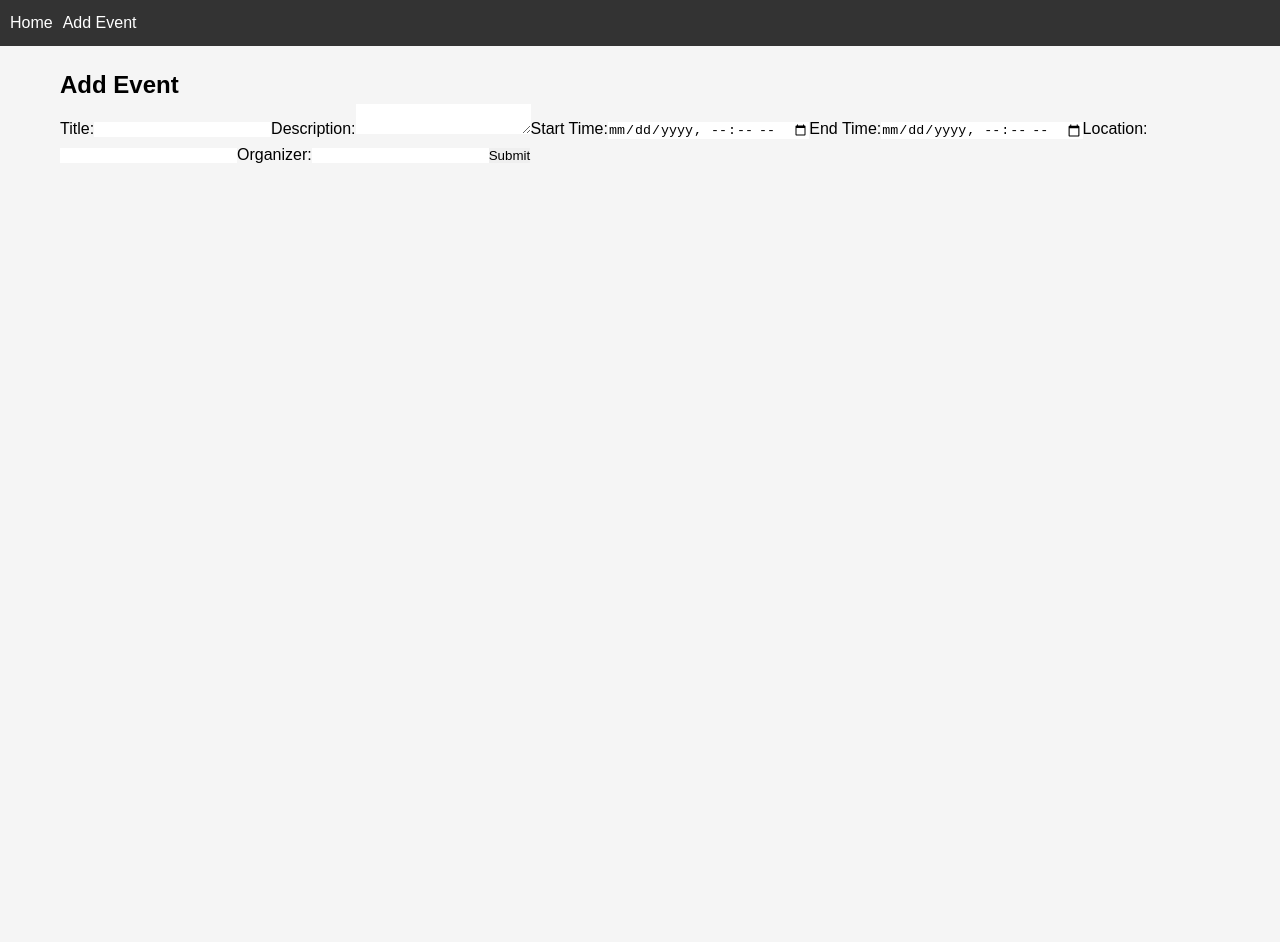
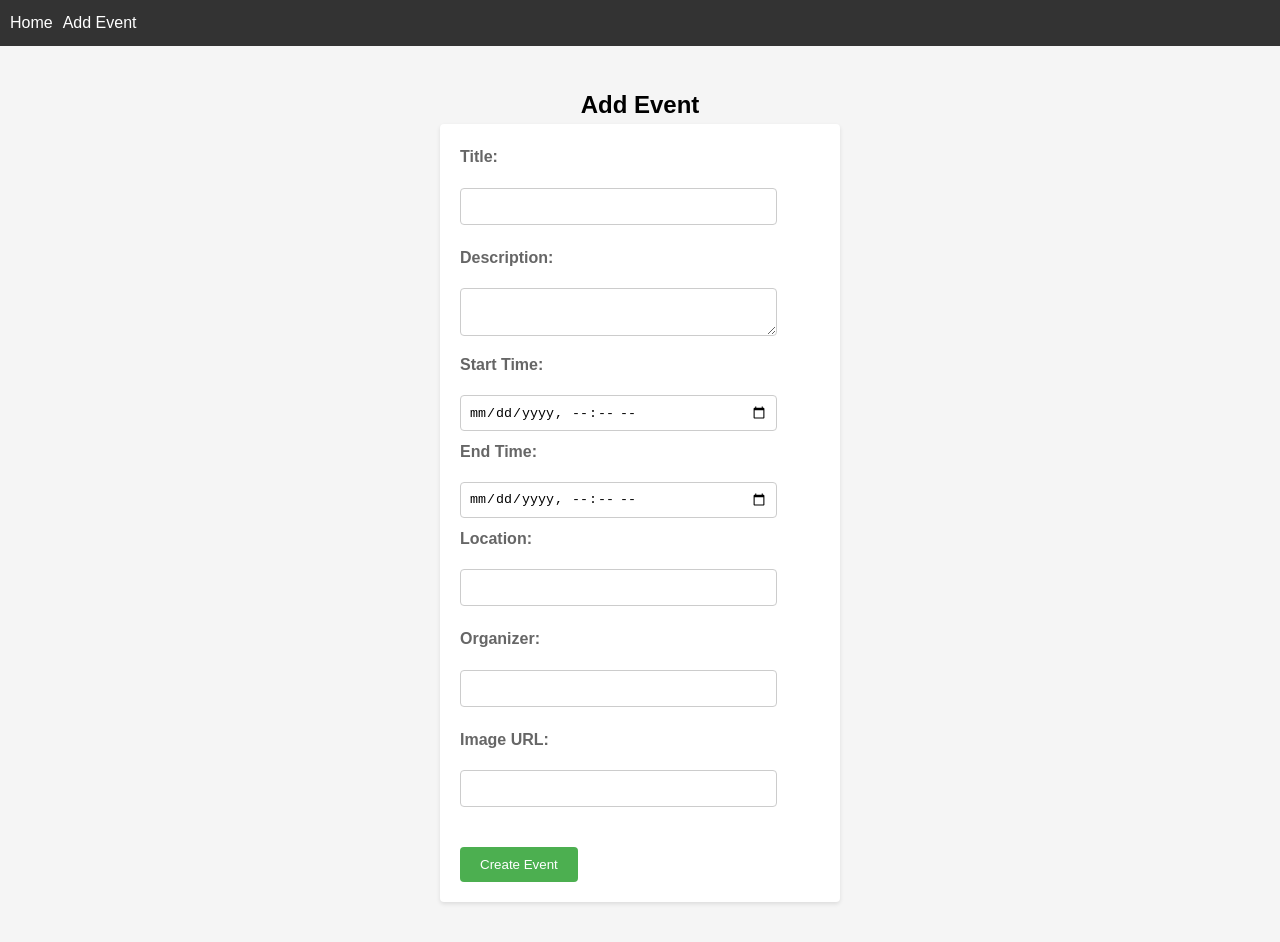
Before and after one commit to StellahIreri/x-events, a React (Create React App) app in the folder x-events/: page /add-event in a window 1280 px wide. Before the commit the page ends 800 px from the top, so only its background shows below. Built offline with nearby package versions, Linux system fonts and the light colour scheme.

Commit message:
event details

```diff
--- a/x-events/src/App.css
+++ b/x-events/src/App.css
@@ -36,3 +36,49 @@
     transform: rotate(360deg);
   }
 }
+
+/* CSS File or styled-components */
+
+.add-event-container {
+  display: flex;
+  flex-direction: column;
+  align-items: center;
+  padding: 20px;
+}
+
+.add-event-form {
+  display: flex;
+  flex-direction: column;
+  align-items: flex-start;
+  width: 400px;
+}
+
+.add-event-form label {
+  font-weight: bold;
+}
+
+.add-event-form input,
+.add-event-form textarea {
+  width: 100%;
+  padding: 8px;
+  margin: 8px 0;
+  border: 1px solid #ccc;
+  border-radius: 4px;
+}
+
+.add-event-form button {
+  background-color: #4CAF50;
+  color: white;
+  padding: 10px 20px;
+  border: none;
+  border-radius: 4px;
+  cursor: pointer;
+}
+
+.add-event-form button:hover {
+  background-color: #45a049;
+}
+
+.add-event-form button[type="submit"] {
+  margin-top: 20px;
+}
--- a/x-events/src/App.js
+++ b/x-events/src/App.js
@@ -22,8 +22,8 @@ const App = () => {
         {/* Use Routes instead of Route */}
         <Routes>
           <Route path="/" element={<Home />} />
+          <Route path="/add-event" element={<AddEvent />} />
           <Route path="/events/:id" element={<EventDetails />} />
-          <Route path="/add-event" element={<AddEvent />} />
           <Route path="/edit-event/:id" element={<EditEvent />} />
         </Routes>
       </div>
--- a/x-events/src/components/EventCard.js
+++ b/x-events/src/components/EventCard.js
@@ -1,4 +1,6 @@
 import React, { useState } from 'react';
+import { Link } from 'react-router-dom';
+
 
 const EventCard = ({ event }) => {
 
@@ -11,9 +13,10 @@ const EventCard = ({ event }) => {
 
   return (
     <div className="event-card">
-      <img src={event.imageUrl} alt={event.title} />
+      <img src={event.image_url} alt={event.title} />
       <h2>{event.title}</h2>
       <p>{event.description}</p>
+      <Link to={`/events/${event.id}`} className="view-details-btn">View Details</Link>
       <button className={rsvpStatus ? 'rsvp-btn rsvp-btn-active' : 'rsvp-btn'} onClick={handleRsvpClick}>
         {rsvpStatus ? 'RSVPed' : 'RSVP'}
       </button>
--- a/x-events/src/components/EventForm.js
+++ b/x-events/src/components/EventForm.js
@@ -1,7 +1,7 @@
 import React, { useState } from 'react';
 import axios from 'axios';
 
-const EventForm = ({ onSubmit }) => {
+const EventForm = ({ onEventCreated }) => {
   const [formData, setFormData] = useState({
     title: '',
     description: '',
@@ -9,6 +9,7 @@ const EventForm = ({ onSubmit }) => {
     end_time: '',
     location: '',
     organizer: '',
+    image_url: '',
   });
 
   const handleChange = (e) => {
@@ -21,8 +22,27 @@ const EventForm = ({ onSubmit }) => {
 
   const handleSubmit = (e) => {
     e.preventDefault();
-    onSubmit(formData);
+    // Send a POST request to the backend to create the event
+    axios.post('http://localhost:9292/events', formData)
+      .then((response) => {
+        // Handle successful event creation
+        onEventCreated(response.data); // Add the new event to the list of events
+        setFormData({ // Clear the form after successful submission
+          title: '',
+          description: '',
+          start_time: '',
+          end_time: '',
+          location: '',
+          organizer: '',
+          image_url: '',
+        });
+      })
+      .catch((error) => {
+        // Handle error in event creation
+        console.error('Error creating event:', error);
+      });
   };
+
 
   return (
     <form onSubmit={handleSubmit}>
@@ -44,7 +64,10 @@ const EventForm = ({ onSubmit }) => {
       <label>Organizer:</label>
       <input type="text" name="organizer" value={formData.organizer} onChange={handleChange} required />
 
-      <button type="submit">Submit</button>
+      <label>Image URL:</label>
+      <input type="text" name="image_url" value={formData.image_url} onChange={handleChange} required />
+
+      <button type="submit">Create Event</button>
     </form>
   );
 };
--- a/x-events/src/components/EventItem.js
+++ /dev/null
@@ -1,16 +0,0 @@
-import React from 'react';
-
-const EventItem = ({ event }) => {
-  return (
-    <div>
-      <h3>{event.title}</h3>
-      <p>{event.description}</p>
-      <p>Location: {event.location}</p>
-      <p>Start Time: {event.start_time}</p>
-      <p>End Time: {event.end_time}</p>
-      <p>Organizer: {event.organizer}</p>
-    </div>
-  );
-};
-
-export default EventItem;
--- a/x-events/src/components/EventList.js
+++ b/x-events/src/components/EventList.js
@@ -7,7 +7,7 @@ const EventList = () => {
 
   useEffect(() => {
     // Fetch events from the backend API
-    axios.get('/events')
+    axios.get('http://localhost:9292/events')
       .then((response) => {
         setEvents(response.data);
       })
--- a/x-events/src/pages/AddEvent.js
+++ b/x-events/src/pages/AddEvent.js
@@ -1,26 +1,21 @@
 import React from 'react';
 import EventForm from '../components/EventForm';
-import axios from 'axios';
+import '/home/stela/x-events/src/App.css'; // Import the CSS file
 
 const AddEvent = () => {
-  const handleFormSubmit = (formData) => {
-    // Send the new event data to the backend API to create the event
-    axios.post('/events', formData)
-      .then((response) => {
-        console.log('Event created:', response.data);
-        // Redirect to the home page after successful event creation
-        // Replace this with the desired navigation method (e.g., React Router)
-        window.location.href = '/';
-      })
-      .catch((error) => {
-        console.error('Error creating event:', error);
-      });
+  const handleEventCreated = (newEvent) => {
+    // Handle event creation logic here
+    console.log('Event created:', newEvent);
+    // Redirect to the home page or do any other navigation as needed
+    // window.location.href = '/';
   };
 
   return (
-    <div>
+    <div className="add-event-container">
       <h2>Add Event</h2>
-      <EventForm onSubmit={handleFormSubmit} />
+      <div className="add-event-form">
+        <EventForm onEventCreated={handleEventCreated} />
+      </div>
     </div>
   );
 };
--- a/x-events/src/pages/EditEvent.js
+++ b/x-events/src/pages/EditEvent.js
@@ -1,7 +1,9 @@
-import React from 'react';
+//import React from 'react';
 
 const EditEvent = () => {
 
 };
 
+//includeImageUrlInput={true}
+
 export default EditEvent;
--- a/x-events/src/pages/Home.js
+++ b/x-events/src/pages/Home.js
@@ -1,48 +1,37 @@
-import React, { useEffect, useState } from 'react';
-import EventList from '../components/EventList';
+import React, { useState, useEffect } from 'react';
+import axios from 'axios';
 import EventCard from '../components/EventCard';
-
-const events = [
-    {
-      id: 1,
-      title: 'WRC',
-      description: 'Rally in Naivasha',
-      imageUrl: 'https://encrypted-tbn0.gstatic.com/images?q=tbn:ANd9GcRr2LrPs1F9_AA9ExgzJN4HmOOCAQv9hxDClQ&usqp=CAU',
-    },
-    {
-      id: 2,
-      title: 'Koroga Festival',
-      description: 'Capital FM music concert',
-      imageUrl: 'https://nairobinow.files.wordpress.com/2020/02/koroga-festival-final.jpg',
-    },
-  ];
+// import EventForm from '../components/EventForm';
 
 const Home = () => {
   const [events, setEvents] = useState([]);
 
   useEffect(() => {
-      // Fetch events from the backend when the component mounts
-      fetch('http://localhost:9292/events')
-        .then((response) => response.json())
-        .then((data) => setEvents(data))
-        .catch((error) => console.error('Error fetching events:', error));
+    // Fetch events from the backend API when the component mounts
+    axios.get('http://localhost:9292/events')
+      .then((response) => {
+        setEvents(response.data);
+      })
+      .catch((error) => {
+        console.error('Error fetching events:', error);
+      });
   }, []);
+
+  // const handleEventCreated = (newEvent) => {
+  //   // Update the list of events with the new event
+  //   setEvents((prevEvents) => [...prevEvents, newEvent]);
+  // };
+
   return (
-      <div>
+    <div className="home-page">
       <h1>Upcoming Events</h1>
       <div className="event-list">
         {events.map((event) => (
           <EventCard key={event.id} event={event} />
         ))}
       </div>
-        <div>
-      <h1>Events App</h1>
-      <EventList />
-    </div>
     </div>
   );
 };
 
-
-
 export default Home;
```
Also changed, not shown: x-events/src/components/CreateEvent.js (added, +27 -0 lines), x-events/src/components/EventDetails.js (added, +38 -0 lines), x-events/src/components/Kanban.js (added, +39 -0 lines). Lines whose indentation alone changed are shown as unchanged.
